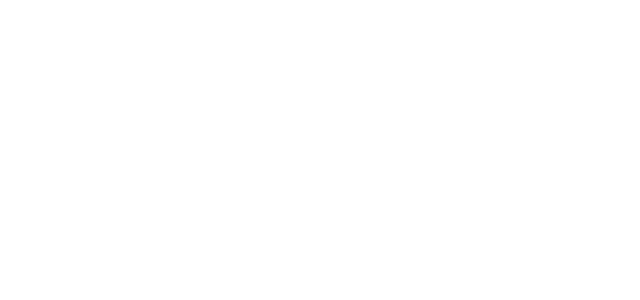
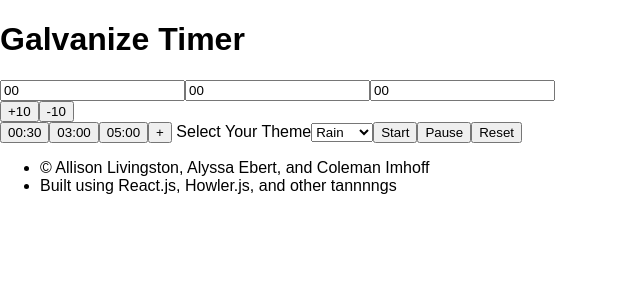
Before and after one commit to colemanimhoff/galvanize-timer, a React (Create React App) app: page / in a window 1280 px wide. Shown: the top 300 px of the page, without its empty margins (0-640 px from the left). Built offline with nearby package versions, Linux system fonts and the light colour scheme.

Commit message:
built Presets and Theme components

```diff
--- a/src/App.js
+++ b/src/App.js
@@ -1,10 +1,27 @@
 import React, { Component } from 'react'
 import './App.css'
+import Timer from './components/Timer'
+import Footer from './components/Footer'
 
 class App extends Component {
+
+  constructor(props) {
+    super (props)
+    this.state = {
+      theme: '',
+      time: 0
+    }
+  }
+
+  // componentDidMount() {
+
+  // }
+
   render() {
     return (
       <div className="App">
+        <Timer />
+        <Footer />
       </div>
     )
   }
--- a/src/components/Footer.js
+++ b/src/components/Footer.js
@@ -0,0 +1,16 @@
+import React from 'react'
+
+const Footer = () => {
+    return (
+        <footer>
+            <nav>
+                <ul>
+                   <li> &copy; Allison Livingston, Alyssa Ebert, and Coleman Imhoff</li>
+                   <li>Built using React.js, Howler.js, and other tannnngs</li>
+                </ul>
+            </nav>
+        </footer>
+    )
+}
+
+export default Footer
--- a/src/components/Presets.js
+++ b/src/components/Presets.js
@@ -0,0 +1,16 @@
+import React from 'react'
+
+class Presets extends React.Component {
+    render() {
+        return(
+            <span>
+                <button>00:30</button>
+                <button>03:00</button>
+                <button>05:00</button>
+                <button>+</button>
+            </span>
+        )
+    }
+}
+
+export default Presets
--- a/src/components/Theme.js
+++ b/src/components/Theme.js
@@ -0,0 +1,18 @@
+import React from 'react'
+
+class Theme extends React.Component {
+    render() {
+        return(
+            <select id="dropdown">
+                <option>Rain</option>
+                <option>Ocean</option>
+                <option>Jungle</option>
+                <option>Forest</option>
+                <option></option>
+                <option></option>
+            </select>
+        )
+    }
+}
+
+export default Theme
--- a/src/components/Timer.js
+++ b/src/components/Timer.js
@@ -0,0 +1,34 @@
+import React from 'react'
+import Presets from './Presets'
+import Theme from './Theme';
+
+class Timer extends React.Component {
+    render() {
+        return(
+            <div>
+                <h1>Galvanize Timer</h1>
+                <form>
+                    <span>
+                        <input type="text" value="00" name="hours"/>
+                        <input type="text" value="00" name="minutes"/>
+                        <input type="text" value="00" name="seconds"/>
+                    </span>
+                    <div>
+                        <button>+10</button>
+                        <button>-10</button>
+                    </div>
+                    <Presets />
+                    <label htmlFor="dropdown"> Select Your Theme</label>
+                    <Theme />
+                    <span>
+                        <button>Start</button>
+                        <button>Pause</button>
+                        <button>Reset</button>
+                    </span>
+                </form>
+            </div>
+        )
+    }
+}
+
+export default Timer
```
